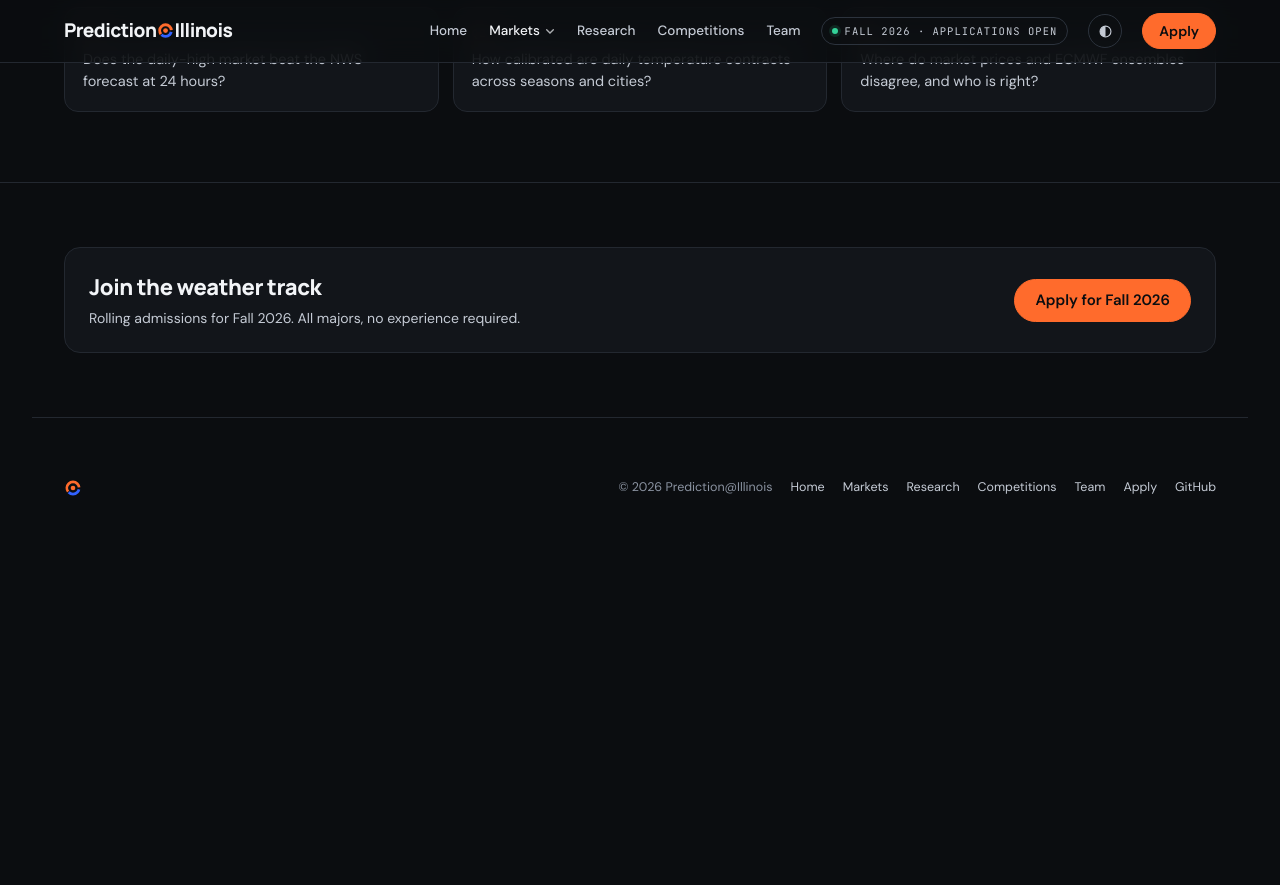
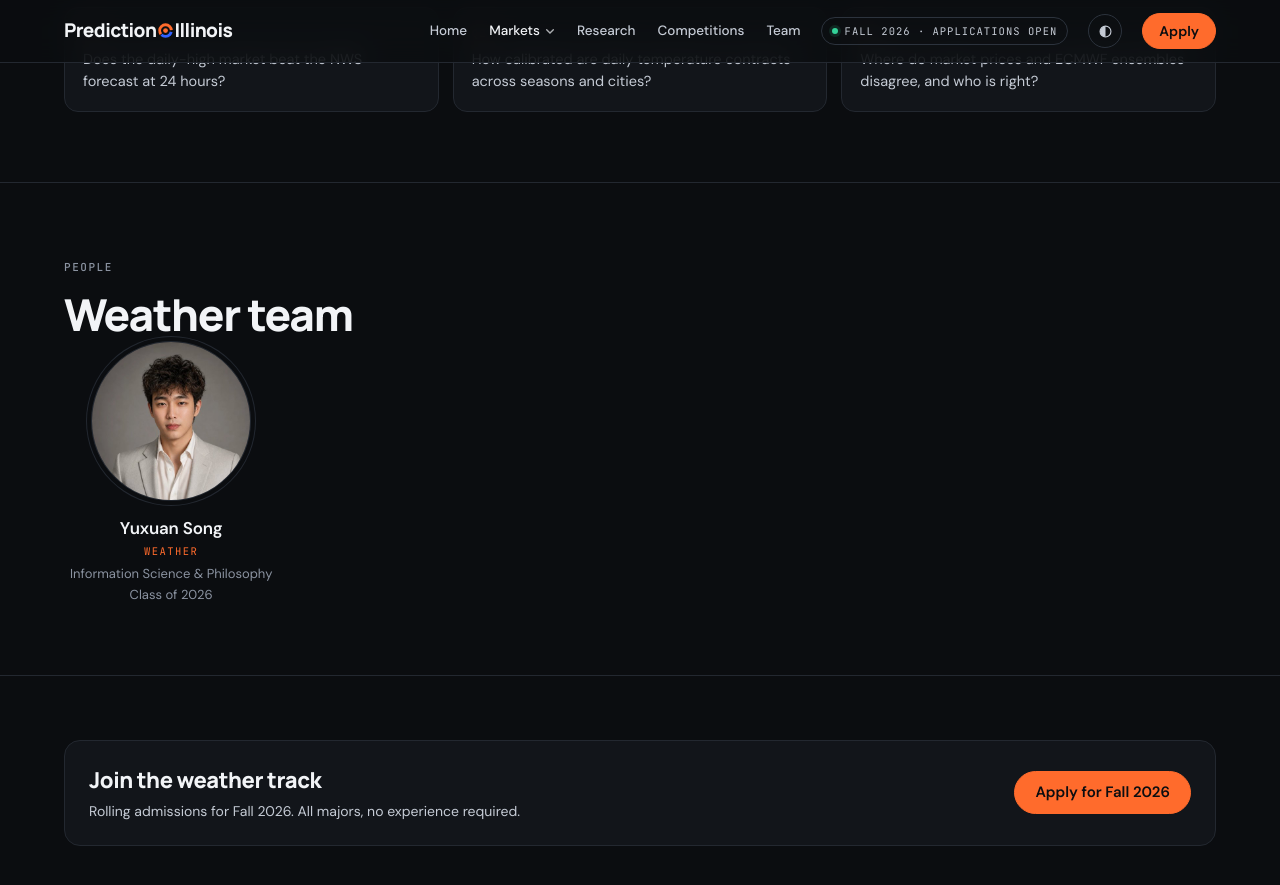
Before and after one commit to Prediction-Illinois/prediction-illinois.github.io, a Jekyll site: the page built from markets/weather.html, in a window 1280 px wide and 900 px high, scrolled down 1781 px. Shown: the top 885 px of the window. Built offline with Jekyll 4.4.1, drawn with Linux system fonts in a browser that asks for light colours; before the commit the page ends 2331 px from its top, so only the background shows below that.

Commit message:
Team: restore Yuxuan Song

```diff
--- a/_data/team.yml
+++ b/_data/team.yml
@@ -28,6 +28,13 @@
   major: Mathematics & Physics
   year: Class of 2027
 
+- name: Yuxuan Song
+  tracks: [weather]
+  linkedin: https://www.linkedin.com/in/fitz-song/
+  photo: /assets/team/yuxuan-song.jpg
+  major: Information Science & Philosophy
+  year: Class of 2026
+
 - name: Tianyu Zhang
   tracks: [economics]
   linkedin: https://www.linkedin.com/in/tianyu-zhang-b712103bb/
```
Also changed, not shown: assets/team/yuxuan-song.jpg (added).
